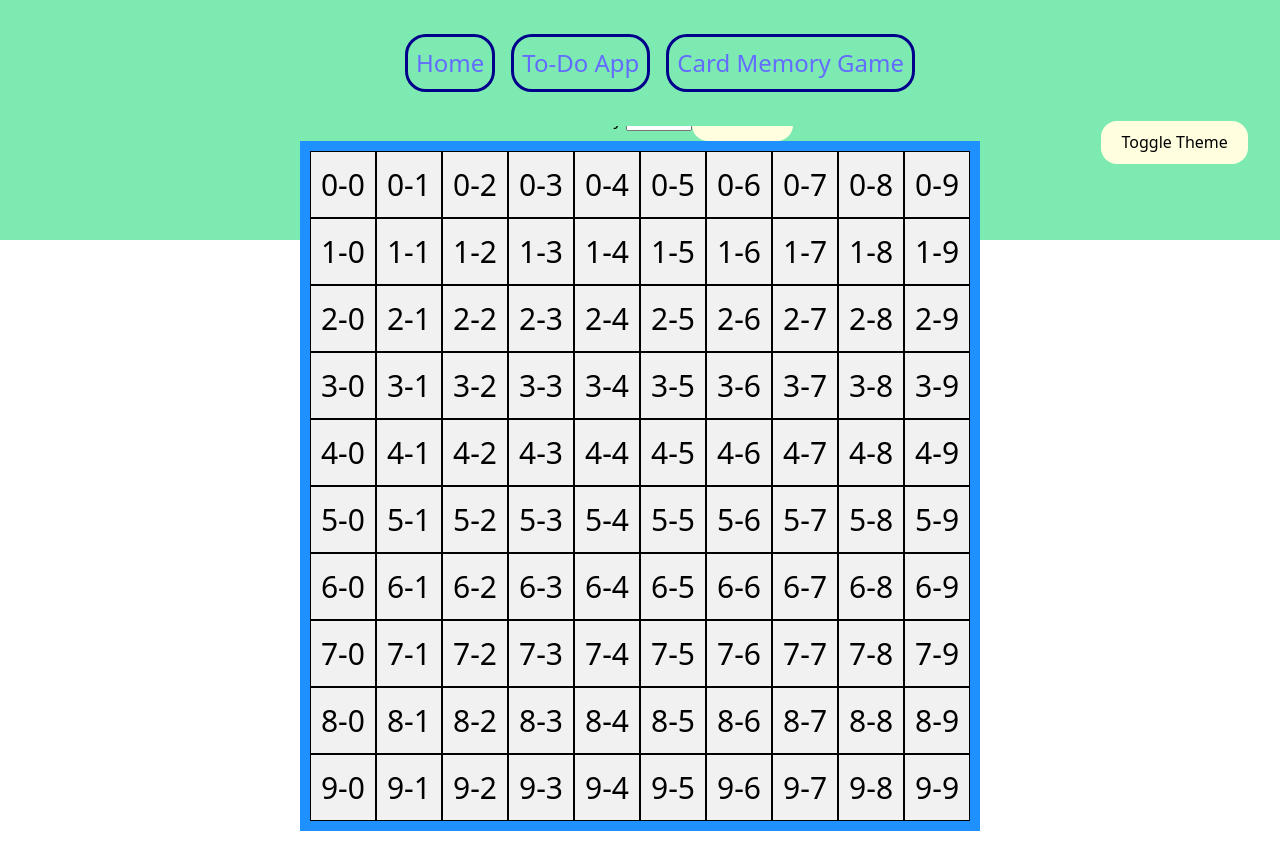
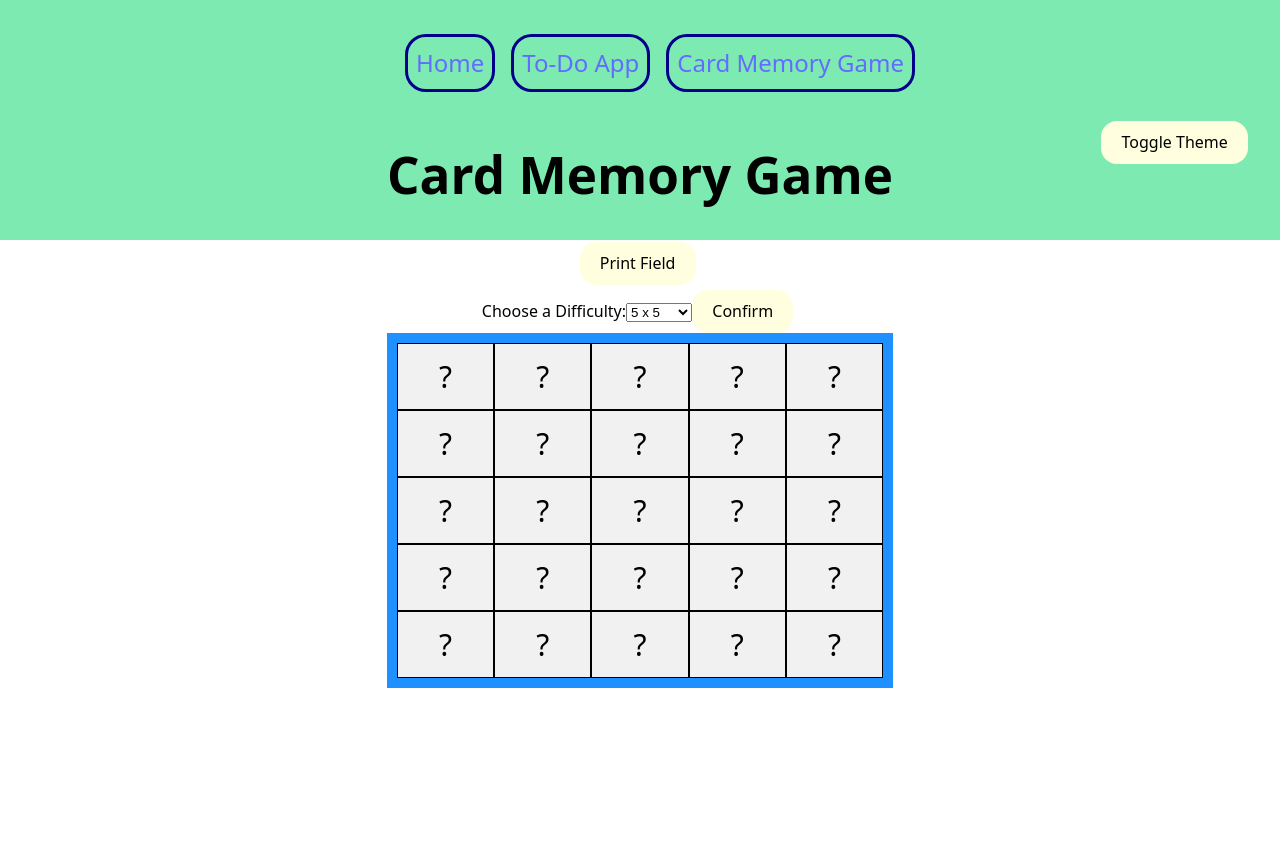
Before and after one commit to kristaps-m/vite-js-project, a React (Vite) app: page /CardMemoryGame in a window 1280 px wide. After the commit the page ends 800 px from the top, so only its background shows below. Built offline with nearby package versions, Linux system fonts and the light colour scheme.

Commit message:
basics of CardMemoryGame is done. Code is funny dov

```diff
--- a/src/components/CardMemoryGame.tsx
+++ b/src/components/CardMemoryGame.tsx
@@ -1,19 +1,84 @@
-import { useState } from "react";
+import { useEffect, useState } from "react";
 
 interface IFieldSize {
   w: number;
   h: number;
 }
 
+interface IGameDiv {
+  theValue: number;
+  isOpened: boolean;
+  isGuessed: boolean;
+}
+class GameDiv implements IGameDiv {
+  constructor(theValue, isOpened, isGuessed) {
+    this.theValue = theValue;
+    this.isOpened = isOpened;
+    this.isGuessed = isGuessed;
+  }
+  theValue: number;
+  isOpened: boolean;
+  isGuessed: boolean;
+}
+// const gameFieldBackEnd: number[][] = [
+//   [1, 1, 2, 2, 11],
+//   [3, 3, 4, 4, 11],
+//   [5, 5, 6, 6, 12],
+//   [7, 7, 8, 8, 12],
+//   [9, 9, 10, 10, 99],
+// ];
+// {theValue:1, isOpened:false, isGuessed:false}
+const gameFieldBackEnd: IGameDiv[][] = [
+  [
+    new GameDiv(1, false, false),
+    new GameDiv(1, false, false),
+    new GameDiv(2, false, false),
+    new GameDiv(2, false, false),
+    new GameDiv(11, false, false),
+  ],
+  [
+    new GameDiv(3, false, false),
+    new GameDiv(3, false, false),
+    new GameDiv(4, false, false),
+    new GameDiv(4, false, false),
+    new GameDiv(11, false, false),
+  ],
+  [
+    new GameDiv(5, false, false),
+    new GameDiv(5, false, false),
+    new GameDiv(6, false, false),
+    new GameDiv(6, false, false),
+    new GameDiv(12, false, false),
+  ],
+  [
+    new GameDiv(7, false, false),
+    new GameDiv(7, false, false),
+    new GameDiv(8, false, false),
+    new GameDiv(8, false, false),
+    new GameDiv(12, false, false),
+  ],
+  [
+    new GameDiv(9, false, false),
+    new GameDiv(9, false, false),
+    new GameDiv(10, false, false),
+    new GameDiv(10, false, false),
+    new GameDiv(9999, false, false),
+  ],
+];
+
 const CardMemoryGame = () => {
-  const [fieldSize, setFieldSize] = useState<IFieldSize>({ w: 10, h: 10 });
-  const [selectedSize, setSelectedSize] = useState<number>(10); // Temporary selection
+  const [fieldSize, setFieldSize] = useState<IFieldSize>({ w: 5, h: 5 });
+  const [selectedSize, setSelectedSize] = useState<number>(5); // Temporary selection
+  // const [sCells, setSCells] = useState<number[]>([]);
+  const [realGameFieldBackEnd, setRealGameFieldBackEnd] = useState<IGameDiv[][]>(gameFieldBackEnd);
+
+  // useEffect(() => {
+  //   // console.log(realGameFieldBackEnd);
+  //   handleSomethingWithList(realGameFieldBackEnd, fieldSize, setRealGameFieldBackEnd);
+  // }, []);
 
   const handleDifficultyChange = (e: React.ChangeEvent<HTMLSelectElement>) => {
-    // Store selected size but don't apply it yet
     setSelectedSize(parseInt(e.target.value));
-    // const size = parseInt(e.target.value);
-    // setFieldSize({ w: size, h: size });
   };
 
   const handleConfirm = (e: React.FormEvent) => {
@@ -22,9 +87,25 @@ const CardMemoryGame = () => {
     console.log("Selected field size:", fieldSize);
   };
 
+  // const toggleOneDivChange: (id: string) => void = (id: string) => {
+  //   const d = document.getElementById(id);
+  //   // d.textContent = `${Math.random()}`.slice(2, 7);
+  //   console.log(id, id.split("-"));
+  //   const theH = parseInt(id.split("-")[0]);
+  //   const theW = parseInt(id.split("-")[1]);
+  //   d.textContent = `${gameFieldBackEnd[theH][theW]}`;
+  // };
+
   return (
     <>
       <h1>Card Memory Game</h1>
+      <button
+        onClick={() => {
+          console.log(gameFieldBackEnd);
+        }}
+      >
+        Print Field
+      </button>
       <form onSubmit={handleConfirm}>
         <label htmlFor="gameDifficulty">Choose a Difficulty:</label>
         <select
@@ -39,14 +120,41 @@ const CardMemoryGame = () => {
         </select>
         <button type="submit">Confirm</button>
       </form>
-      {gameField(fieldSize)}
+      {gameField(
+        fieldSize,
+        //  toggleOneDivChange,
+        setRealGameFieldBackEnd,
+        realGameFieldBackEnd
+      )}
     </>
   );
 };
 
 export default CardMemoryGame;
 
-function gameField(size: IFieldSize) {
+function gameField(
+  size: IFieldSize,
+  // toggleOneDivChange: (id: string) => void,
+  setRealGameFieldBackEnd,
+  fieldList: IGameDiv[][]
+) {
+  // console.log(fieldList);
+  // let tempNumbersColector = [];
+  // const handleSetSCells = () => {
+  //   if (tempNumbersColector.length === 2) {
+  //     setSCells(tempNumbersColector);
+  //     console.log(tempNumbersColector);
+  //     tempNumbersColector = [];
+  //   }
+  // };
+  function handleEditGameDiv(id: string) {
+    const theH = parseInt(id.split("-")[0]);
+    const theW = parseInt(id.split("-")[1]);
+    const tempList = [...fieldList];
+    tempList[theH][theW].isOpened = true;
+    setRealGameFieldBackEnd([...tempList]);
+  }
+
   const containerStyle = {
     display: "grid",
     gridTemplateColumns: "auto ".repeat(size.w),
@@ -61,12 +169,33 @@ function gameField(size: IFieldSize) {
     fontSize: "30px",
     textAlign: "center",
   };
-  let listOfdivs = [];
+  const listOfdivs = [];
   for (let theHeight = 0; theHeight < size.h; theHeight++) {
     for (let theWidth = 0; theWidth < size.w; theWidth++) {
       listOfdivs.push(
-        <div style={divStyle} key={`${theHeight}-${theWidth}`}>
-          {theHeight}-{theWidth}
+        <div
+          style={divStyle}
+          key={`${theHeight}-${theWidth}`}
+          onClick={() => {
+            // toggleOneDivChange(`${theHeight}-${theWidth}`);
+            // setSCells([]);
+            // tempNumbersColector.push(gameFieldBackEnd[theHeight][theWidth]);
+            // handleSetSCells;
+            // handleEditGameDiv(`${theHeight}-${theWidth}`);
+            handleSomethingWithList(
+              fieldList,
+              size,
+              setRealGameFieldBackEnd,
+              `${theHeight}-${theWidth}`
+            );
+
+            console.log(`clicked <div> ${theHeight}-${theWidth}`);
+          }}
+          id={`${theHeight}-${theWidth}`}
+        >
+          {/* {theHeight}-{theWidth} */}
+          {/* {gameFieldBackEnd[theHeight][theWidth]} */}
+          {fieldList[theHeight][theWidth].isOpened ? fieldList[theHeight][theWidth].theValue : "?"}
         </div>
       );
     }
@@ -79,3 +208,65 @@ function gameField(size: IFieldSize) {
     </div>
   );
 }
+
+function handleSomethingWithList(
+  l: IGameDiv[][],
+  size: IFieldSize,
+  setRealGameFieldBackEnd,
+  id: string
+) {
+  // console.log(l, size, id);
+  const theH = parseInt(id.split("-")[0]);
+  const theW = parseInt(id.split("-")[1]);
+  const tempList = [...l];
+  tempList[theH][theW].isOpened = true;
+  setRealGameFieldBackEnd([...tempList]);
+  let countOpenedCells = 0;
+  let openedCells = { a: 9999, b: 9999, ha: 0, wa: 0, hb: 0, wb: 0 };
+  for (let theHeight = 0; theHeight < size.h; theHeight++) {
+    for (let theWidth = 0; theWidth < size.w; theWidth++) {
+      if (l[theHeight][theWidth].isOpened && !l[theHeight][theWidth].isGuessed) {
+        if (countOpenedCells === 0) {
+          openedCells.a = l[theHeight][theWidth].theValue;
+          openedCells.ha = theHeight;
+          openedCells.wa = theWidth;
+        } else if (countOpenedCells === 1) {
+          openedCells.b = l[theHeight][theWidth].theValue;
+          openedCells.hb = theHeight;
+          openedCells.wb = theWidth;
+        }
+        countOpenedCells++;
+      }
+    }
+  }
+
+  for (let theHeight = 0; theHeight < size.h; theHeight++) {
+    for (let theWidth = 0; theWidth < size.w; theWidth++) {
+      if (openedCells.a === openedCells.b && openedCells.a !== 9999) {
+        const tempField = [...l];
+        tempField[openedCells.ha][openedCells.wa].isGuessed = true;
+        tempField[openedCells.hb][openedCells.wb].isGuessed = true;
+        tempField[openedCells.ha][openedCells.wa].isOpened = true;
+        tempField[openedCells.hb][openedCells.wb].isOpened = true;
+        openedCells = { a: 9999, b: 9999, ha: 0, wa: 0, hb: 0, wb: 0 };
+        countOpenedCells = 0;
+        setRealGameFieldBackEnd([...tempField]);
+      } else if (openedCells.a !== openedCells.b && countOpenedCells !== 1) {
+        const tempField = [...l];
+        setTimeout(function () {
+          if (
+            tempField[openedCells.ha][openedCells.wa].isGuessed === false &&
+            tempField[openedCells.hb][openedCells.wb].isGuessed === false
+          ) {
+            tempField[openedCells.ha][openedCells.wa].isOpened = false;
+            tempField[openedCells.hb][openedCells.wb].isOpened = false;
+          }
+          openedCells = { a: 9999, b: 9999, ha: 0, wa: 0, hb: 0, wb: 0 };
+          countOpenedCells = 0;
+          setRealGameFieldBackEnd([...tempField]);
+        }, 2000);
+      }
+    }
+  }
+  console.log("countOpenedCells", countOpenedCells);
+}
```
